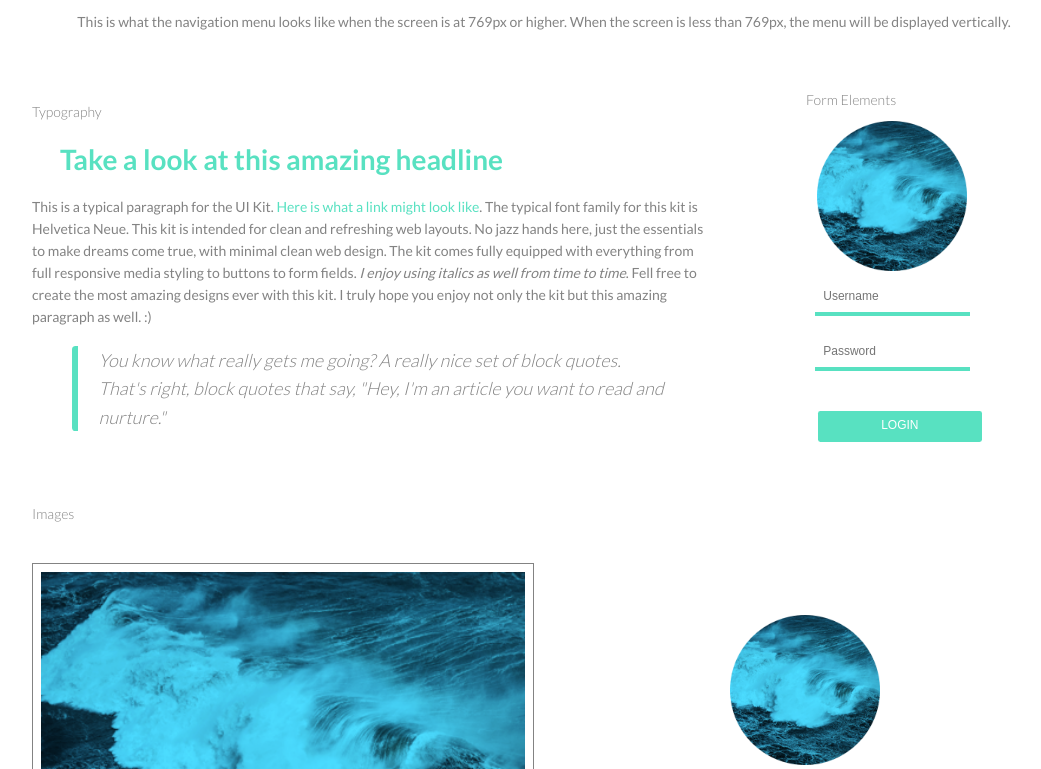
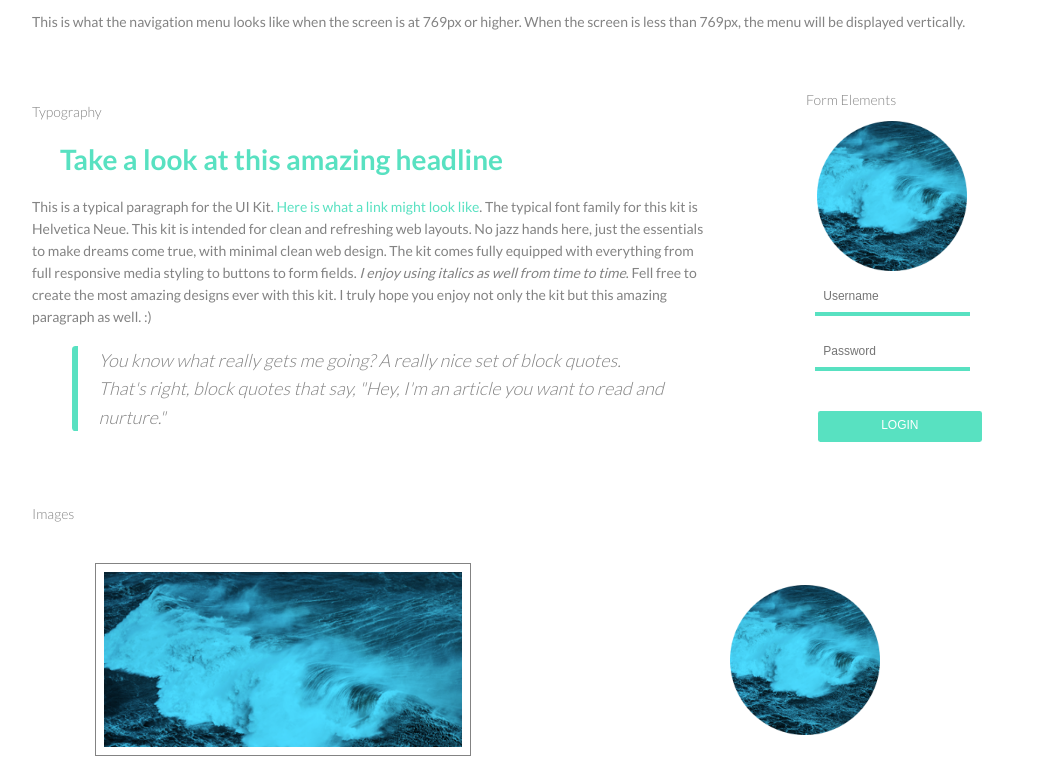
Before and after one commit to andrewsthomas/project-5-web-style-guide, a plain HTML site: page index.html in a window 1280 px wide. Shown: the part 175-944 px from the top of the page, without its empty margins (96-1137 px from the left). Drawn offline with Linux system fonts and the light colour scheme.

Commit message:
Added more styling for desktop site

```diff
--- a/scss/components/_grid.scss
+++ b/scss/components/_grid.scss
@@ -32,63 +32,91 @@
   &--3.theme__colors {
     @extend %grid-theme;
     background-color: lighten($purple-majesty, 10%);
+    @include mq(medium) {
+      @include grid-margins-medium;
+      text-align: center;
+    }
     &:last-child {
       @include mq(small) {
-        @include grid-margin;
+        @include grid-margin-bottom;
       }
     }
   }
   &--4.theme__colors {
     @extend %grid-theme;
     background-color: lighten($malibu, 10%);
+    @include mq(medium) {
+      @include grid-margins-medium;
+      text-align: center;
+    }
     &:last-child {
       @include mq(small) {
-        @include grid-margin;
+        @include grid-margin-bottom;
       }
     }
   }
   &--5.theme__colors {
     @extend %grid-theme;
     background-color: lighten($emerald, 10%);
+    @include mq(medium) {
+      @include grid-margins-medium;
+      text-align: center;
+    }
     &:last-child {
       @include mq(small) {
-        @include grid-margin;
+        @include grid-margin-bottom;
       }
     }
   }
   &--6.theme__colors {
     @extend %grid-theme;
     background-color: lighten($scooter, 10%);
+    @include mq(medium) {
+      @include grid-margins-medium;
+      text-align: center;
+    }
     &:last-child {
       @include mq(small) {
-        @include grid-margin;
+        @include grid-margin-bottom;
       }
     }
   }
   &--7.theme__colors {
     @extend %grid-theme;
     background-color: lighten($sunglo, 10%);
+    @include mq(medium) {
+      @include grid-margins-medium;
+      text-align: center;
+    }
     &:last-child {
       @include mq(small) {
-        @include grid-margin;
+        @include grid-margin-bottom;
       }
     }
   }
   &--8.theme__colors {
     @extend %grid-theme;
     background-color: lighten($coral, 10%);
+    @include mq(medium) {
+      @include grid-margins-medium;
+      text-align: center;
+    }
     &:last-child {
       @include mq(small) {
-        @include grid-margin;
+        @include grid-margin-bottom;
       }
     }
   }
   &--12.theme__colors {
     @extend %grid-theme;
     background-color: lighten($emerald, 10%);
+    @include mq(medium) {
+      @include grid-margins-medium;
+      text-align: center;
+    }
     &:last-child {
       @include mq(small) {
-        @include grid-margin;
+        @include grid-margin-bottom;
       }
     }
   }
@@ -156,7 +184,7 @@
   }
   &--12 {
     @include mq(medium) {
-      @include flexed($dis: flex, $just: center);
+      @include flexed($dis: flex, $just: flex-start);
     }
   }
 }
--- a/scss/components/_images.scss
+++ b/scss/components/_images.scss
@@ -22,4 +22,7 @@
   margin: em(20px) auto;
   padding: em(8px);
   border: solid $grey 1px;
+  @include mq(medium) {
+    width: 75%;
+  }
 }
--- a/scss/utilities/_mixins.scss
+++ b/scss/utilities/_mixins.scss
@@ -73,6 +73,12 @@
 
 // Grid Row Theme Colors Bottom Margin
 
-@mixin grid-margin {
+@mixin grid-margin-bottom {
   margin-bottom: em(35px);
 }
+
+// Grid Row Theme Colors Margins for Desktop
+
+@mixin grid-margins-medium {
+  margin: em(18px) em(8px);
+}
```
Also changed, not shown: css/styles.css, 1 other file.
